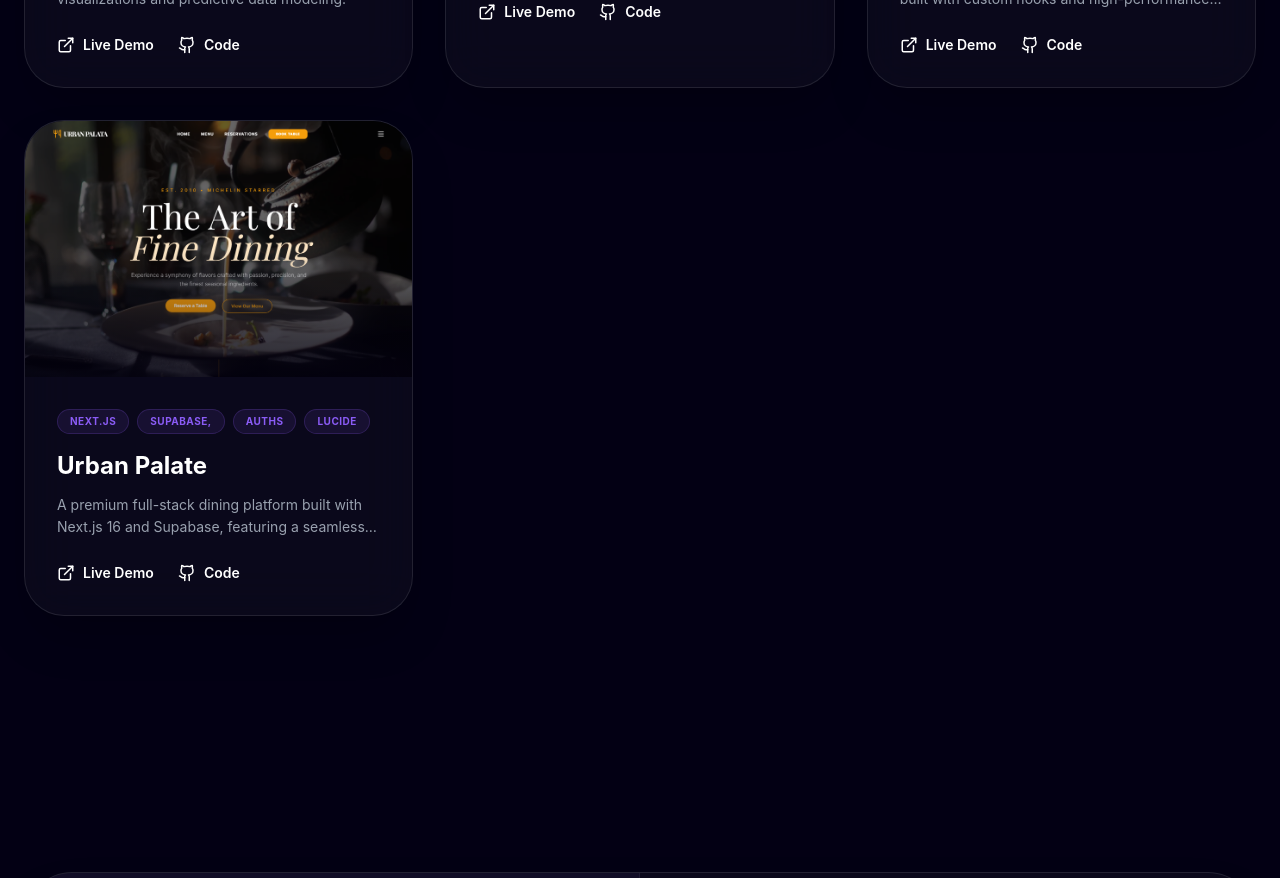
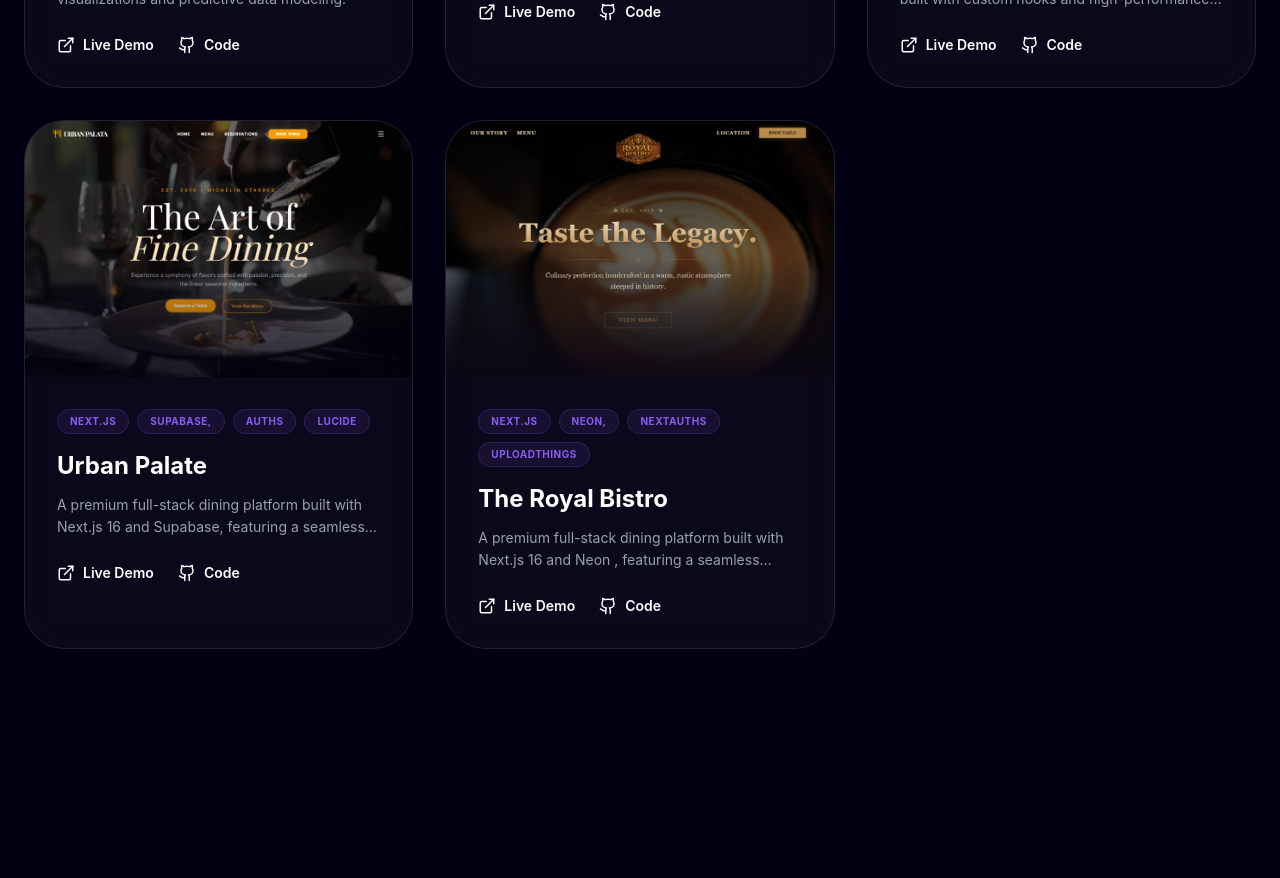
Before and after one commit to Chirantanv19/chirantan-tambe, a Next.js app: page / in a window 1280 px wide. Shown: the part 3120-3998 px from the top of the page. Built offline with nearby package versions, Linux system fonts and the light colour scheme.

Commit message:
add new project

```diff
--- a/src/data/projects.ts
+++ b/src/data/projects.ts
@@ -44,7 +44,17 @@ export const projects: Project[] = [
         link: "https://urban-palate-chirantan.vercel.app",
         github: "https://github.com/Chirantanv19/urban-palate",
         image: "four.png",
+    },
+    {
+        id: 5,
+        title: "The Royal Bistro",
+        description: "A premium full-stack dining platform built with Next.js 16 and Neon , featuring a seamless reservation engine and a luxury glassmorphism UI.",
+        tech: ["Next.js", "Neon,", "NextAuths", "UploadThings "],
+        link: "https://the-royal-bistro.vercel.app",
+        github: "https://github.com/Chirantanv19/the-royal-bistro",
+        image: "five.png",
     }
 
 
+
 ];
```
Also changed, not shown: public/five.png (added).
